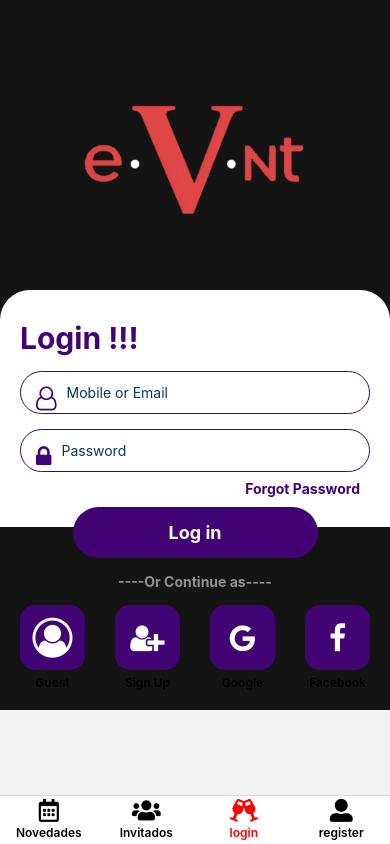
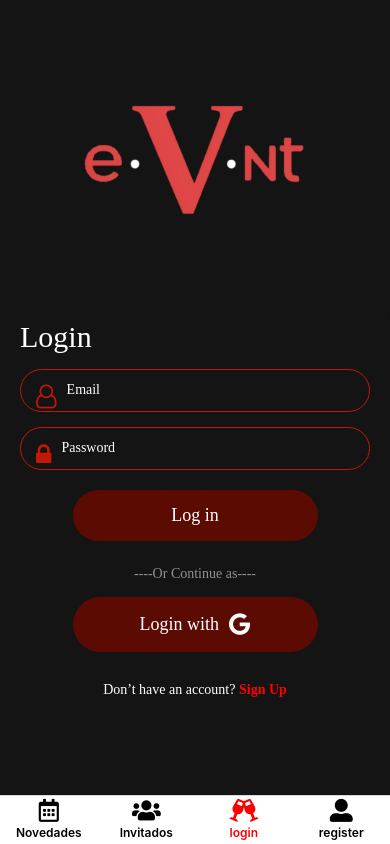
Before and after one commit to NicoArrio/Event-Mobile-App, a React Native app: screen /login in a window 390 px wide. Built offline with nearby package versions, Linux system fonts and the light colour scheme.

Commit message:
Finalizacion de UI de login y register, implementar navegacion

```diff
--- a/App.tsx
+++ b/App.tsx
@@ -27,6 +27,8 @@ function App(): React.JSX.Element {
   const TabNav = createBottomTabNavigator();
 
   return (
+
+    // B U T T O N   N A V I G A T I O N
     <NavigationContainer>
       <TabNav.Navigator
         screenOptions={{
--- a/src/views/Login/Login.jsx
+++ b/src/views/Login/Login.jsx
@@ -22,48 +22,55 @@ import AsyncStorage from '@react-native-async-storage/async-storage';
 import BigHeader from '../../components/Header/BigHeader';
 
 
-function Login ({props}) {
+function Login (props) {
+  const navigation=useNavigation();
   return (
-    <ScrollView
-    contentContainerStyle={{flexGrow: 1}}
-    keyboardShouldPersistTaps={'always'}>
-    <View style={{backgroundColor: '#141414'}}>
+    <View style={{backgroundColor: '#141414', flex:1}} >
       <BigHeader/>
       <View style={styles.loginContainer}>
-        <Text style={styles.text_header}>Login !!!</Text>
+        <Text style={styles.text_header}>Login</Text>
+
+        {/* I N P U T    D A T O S */}
         <View style={styles.action}>
-          <FontAwesome
-            name="user-o"
-            color="#420475"
-            style={styles.smallIcon}
+          <FontAwesome name="user-o" color="#C21807" style={styles.smallIcon}
           />
           <TextInput
-            placeholder="Mobile or Email"
+            placeholder="Email"
+            placeholderTextColor="#ffff"
             style={styles.textInput}
             onChange={e => setEmail(e.nativeEvent.text)}
           />
         </View>
+
         <View style={styles.action}>
-          <FontAwesome name="lock" color="#420475" style={styles.smallIcon} />
+          <FontAwesome name="lock" color="#C21807" style={styles.smallIcon} />
           <TextInput
             placeholder="Password"
+            placeholderTextColor="#ffff"
             style={styles.textInput}
             onChange={e => setPassword(e.nativeEvent.text)}
           />
         </View>
-        <View
+
+        {/* F O R G E T    P A S S W O R D */}
+        {/* <View
           style={{
             justifyContent: 'flex-end',
             alignItems: 'flex-end',
             marginTop: 8,
             marginRight: 10,
           }}>
-          <Text style={{color: '#420475', fontWeight: '700'}}>
+          <Text style={{color: '#C21807', fontWeight: '700'}}>
             Forgot Password
           </Text>
-        </View>
+        </View> */}
+
       </View>
+
+      {/* B U T T O N s*/}
       <View style={styles.button}>
+
+        {/* L O G I N */}
         <TouchableOpacity style={styles.inBut} onPress={() => handleSubmit()}>
           <View>
             <Text style={styles.textSign}>Log in</Text>
@@ -71,215 +78,105 @@ function Login ({props}) {
         </TouchableOpacity>
 
         <View style={{padding: 15}}>
-          <Text style={{fontSize: 14, fontWeight: 'bold', color: '#919191'}}>
+          <Text style={{fontSize: 14, fontFamily:'RobotoMono-Regular', color: '#919191'}}>
             ----Or Continue as----
           </Text>
         </View>
-        <View style={styles.bottomButton}>
-          <View
-            style={{
-              alignItems: 'center',
-              justifyContent: 'center',
-            }}>
-            <TouchableOpacity style={styles.inBut2}>
-              <FontAwesome
-                name="user-circle-o"
-                color="white"
-                style={styles.smallIcon2}
-              />
-            </TouchableOpacity>
-            <Text style={styles.bottomText}>Guest</Text>
-          </View>
-          <View
-            style={{
-              alignItems: 'center',
-              justifyContent: 'center',
-            }}>
-            <TouchableOpacity
-              style={styles.inBut2}
-              onPress={() => {
-                navigation.navigate('Register');
-              }}>
-              <FontAwesome
-                name="user-plus"
-                color="white"
-                style={[styles.smallIcon2, {fontSize: 30}]}
-              />
-            </TouchableOpacity>
-            <Text style={styles.bottomText}>Sign Up</Text>
-          </View>
-          <View
-            style={{
-              alignItems: 'center',
-              justifyContent: 'center',
-            }}>
-            <TouchableOpacity
-              style={styles.inBut2}
-              onPress={() => alert('Coming Soon')}>
-              <FontAwesome
+
+        {/* G O O G L E */}
+        <TouchableOpacity style={styles.inBut} onPress={() => alert('Coming Soon')}>
+
+          <View style={styles.googleContainer}>
+            <View style={styles.leftGoogleContainer}>
+              <Text style={styles.textSign}>Login with</Text>
+            </View>
+            <FontAwesome
                 name="google"
                 color="white"
-                style={[styles.smallIcon2, {fontSize: 30}]}
-              />
-            </TouchableOpacity>
-            <Text style={styles.bottomText}>Google</Text>
+                style={[styles.smallIcon2, {fontSize: 25}]}
+            />
           </View>
-          <View
-            style={{
-              alignItems: 'center',
-              justifyContent: 'center',
-            }}>
-            <TouchableOpacity
-              style={styles.inBut2}
-              onPress={() => alert('Coming Soon')}>
-              <FontAwesome
-                name="facebook-f"
-                color="white"
-                style={[styles.smallIcon2, {fontSize: 30}]}
-              />
-            </TouchableOpacity>
-            <Text style={styles.bottomText}>Facebook</Text>
-          </View>
-        </View>
+        </TouchableOpacity>
+
+        {/* R E G I S T E R */}
+        <Text style={styles.signUpText}>
+          Don’t have an account?
+          <Text
+            style={{fontWeight: 'bold', color:'red'}}
+            onPress={()=>navigation.navigate('Register')}
+          > Sign Up</Text>
+        </Text>
+
       </View>
     </View>
-  </ScrollView>
     );
 };
 
 const styles = StyleSheet.create({
-  container: {
-      flex: 1,
-      //alignItems: 'center',
-      //justifyContent: 'center',
-      padding:20,
-      backgroundColor: '#141414',
+
+  loginContainer: {
+    backgroundColor: '#141414',
+    borderTopLeftRadius: 30,
+    borderTopRightRadius: 30,
+    paddingHorizontal: 20,
+    paddingVertical: 30,
   },
-  LoginLegend:{
-      fontSize:23,
-      fontFamily:'RobotoMono-Medium',
-      color:'#ffff',
-      marginBottom:'auto'
-  },
-  signUpText: {
-      color: '#fff',
-      marginTop: 20,
-      fontFamily: 'RobotoMono-Regular',
-  },
-  //copy
-  textSign: {
-    fontSize: 18,
-    fontWeight: 'bold',
-    color: 'white',
-  },
-  smallIcon: {
-    marginRight: 10,
-    fontSize: 24,
-  },
-  logoContainer: {
-    justifyContent: 'center',
-    alignItems: 'center',
-  },
-  logo: {
-    height: 260,
-    width: 260,
-    marginTop: 30,
-  },
-  text_footer: {
-    color: '#05375a',
-    fontSize: 18,
+  text_header: {
+    color: '#ffff',
+    fontSize: 30,
+    fontFamily: 'RobotoMono-Medium',
   },
   action: {
     flexDirection: 'row',
     paddingTop: 14,
     paddingBottom: 3,
     marginTop: 15,
-
     paddingHorizontal: 15,
-
     borderWidth: 1,
-    borderColor: '#420475',
+    borderColor: '#C21807',
     borderRadius: 50,
+  },
+  smallIcon: {
+    marginRight: 10,
+    fontSize: 24,
   },
   textInput: {
     flex: 1,
     marginTop: -12,
-
-    color: '#05375a',
-  },
-  loginContainer: {
-    backgroundColor: '#fff',
-    borderTopLeftRadius: 30,
-    borderTopRightRadius: 30,
-    paddingHorizontal: 20,
-    paddingVertical: 30,
-  },
-  header: {
-    justifyContent: 'flex-end',
-    paddingHorizontal: 20,
-  },
-  text_header: {
-    color: '#420475',
-    fontWeight: 'bold',
-    fontSize: 30,
+    fontFamily:'RobotoMono-Regular'
   },
   button: {
     alignItems: 'center',
-    marginTop: -20,
-    alignItems: 'center',
     textAlign: 'center',
     margin: 20,
+    marginTop: -10,
   },
   inBut: {
     width: '70%',
-    backgroundColor: '#420475',
+    backgroundColor: '#5C0B03',
     alignItems: 'center',
     paddingHorizontal: 15,
     paddingVertical: 15,
     borderRadius: 50,
+    marginBottom: 10,
   },
-  inBut2: {
-    backgroundColor: '#420475',
-    height: 65,
-    width: 65,
-    borderRadius: 15,
+  textSign: {
+    fontSize: 18,
+    color: 'white',
+    fontFamily:'RobotoMono-Medium'
+  },
+  googleContainer:{
+    flexDirection:'row',
+    alignItems:'center',
     justifyContent: 'center',
-    alignItems: 'center',
   },
-  bottomButton: {
-    width: '100%',
-    flexDirection: 'row',
-    justifyContent: 'space-between',
+  leftGoogleContainer:{
+    marginRight: 10,
   },
-  smallIcon2: {
-    fontSize: 40,
-    // marginRight: 10,
-  },
-  bottomText: {
-    color: 'black',
-    fontSize: 12,
-    fontWeight: '600',
-    marginTop: 5,
-  },
-  radioButton_div: {
-    display: 'flex',
-    flexDirection: 'row',
-    justifyContent: 'space-between',
-    alignItems: 'center',
-  },
-  radioButton_inner_div: {
-    display: 'flex',
-    flexDirection: 'row',
-    justifyContent: 'center',
-    alignItems: 'center',
-  },
-  radioButton_title: {
-    fontSize: 20,
-    color: '#420475',
-  },
-  radioButton_text: {
-    fontSize: 16,
-    color: 'black',
+  signUpText: {
+    color: '#fff',
+    marginTop: 20,
+    fontFamily: 'RobotoMono-Regular',
   },
   });
 
--- a/src/views/Register/Register.jsx
+++ b/src/views/Register/Register.jsx
@@ -1,28 +1,82 @@
-import React from "react";
-import { StyleSheet, View, Text, TextInput, TouchableOpacity, Image, Button } from 'react-native';
-
-import { NavigationContainer, useNavigation } from '@react-navigation/native';
-import { createNativeStackNavigator } from '@react-navigation/native-stack';
-import { RootStackParamList } from "../../types";
-import { StackNavigationProp } from "@react-navigation/stack";
+import React from 'react';
+const {
+  View,
+  Text,
+  Image,
+  TextInput,
+  TouchableOpacity,
+  ScrollView,
+  Alert,
+  StyleSheet
+} = require('react-native');
+import { useNavigation } from '@react-navigation/native';
+import { Button } from 'react-native-elements';
+import { RootStackParamList } from '../../types';
+import FontAwesome from 'react-native-vector-icons/FontAwesome';
+import Feather from 'react-native-vector-icons/Feather';
+import {useEffect, useState} from 'react';
+import {log} from 'react-native-reanimated';
+//import axios from 'axios';
+import AsyncStorage from '@react-native-async-storage/async-storage';
 
 import BigHeader from '../../components/Header/BigHeader';
 
 
-function Register () {
+function Register (props) {
+    const navigation=useNavigation();
     return (
-        <View style={styles.container}>
-            <BigHeader/>
+        <View style={{backgroundColor: '#141414', flex:1}} >
+      <BigHeader/>
+      <View style={styles.loginContainer}>
+        <Text style={styles.text_header}>Register </Text>
 
-            <Text style={styles.LoginLegend}>Register</Text>
+        {/* I N P U T    D A T O S */}
+        <View style={styles.action}>
+          <FontAwesome name="user-o" color="#C21807" style={styles.smallIcon}
+          />
+          <TextInput
+            placeholder="Email"
+            placeholderTextColor="#ffff"
+            style={styles.textInput}
+            onChange={e => setEmail(e.nativeEvent.text)}
+          />
+        </View>
 
-            <Button
-                title='login'
-                // onPress={() => navigation.navigate('Login')}
-            />
+        <View style={styles.action}>
+          <FontAwesome name="lock" color="#C21807" style={styles.smallIcon} />
+          <TextInput
+            placeholder="Password"
+            placeholderTextColor="#ffff"
+            style={styles.textInput}
+            onChange={e => setPassword(e.nativeEvent.text)}
+          />
+        </View>
 
+      </View>
 
-        </View>
+      {/* B U T T O N s*/}
+      <View style={styles.button}>
+
+        {/* L O G I N */}
+        <TouchableOpacity style={styles.inBut} onPress={() => handleSubmit()}>
+          <View>
+            <Text
+            style={styles.textSign}
+            onPress={()=>navigation.navigate('Login')}
+            >Register</Text>
+          </View>
+        </TouchableOpacity>
+
+        <Text style={styles.signUpText}>
+          Already have an account
+          <Text
+            style={{fontWeight: 'bold', color:'red'}}
+            onPress={()=>navigation.navigate('Login')}
+            > Login</Text>
+        </Text>
+
+      </View>
+    </View>
     );
 }
 
@@ -39,7 +93,71 @@ const styles = StyleSheet.create({
         color:'#ffff',
         marginBottom:'auto'
     },
-
+    //new
+    loginContainer: {
+        backgroundColor: '#141414',
+        borderTopLeftRadius: 30,
+        borderTopRightRadius: 30,
+        paddingHorizontal: 20,
+        paddingVertical: 30,
+    },
+    text_header: {
+        color: '#ffff',
+        fontSize: 30,
+        fontFamily: 'RobotoMono-Medium',
+    },
+    action: {
+        flexDirection: 'row',
+        paddingTop: 14,
+        paddingBottom: 3,
+        marginTop: 15,
+        paddingHorizontal: 15,
+        borderWidth: 1,
+        borderColor: '#C21807',
+        borderRadius: 50,
+    },
+    smallIcon: {
+        marginRight: 10,
+        fontSize: 24,
+    },
+    textInput: {
+        flex: 1,
+        marginTop: -12,
+        fontFamily:'RobotoMono-Regular'
+    },
+    button: {
+        alignItems: 'center',
+        textAlign: 'center',
+        margin: 20,
+        marginTop: -10,
+    },
+    inBut: {
+        width: '70%',
+        backgroundColor: '#5C0B03',
+        alignItems: 'center',
+        paddingHorizontal: 15,
+        paddingVertical: 15,
+        borderRadius: 50,
+        marginBottom: 10,
+    },
+    textSign: {
+        fontSize: 18,
+        color: 'white',
+        fontFamily:'RobotoMono-Medium'
+    },
+    googleContainer:{
+        flexDirection:'row',
+        alignItems:'center',
+        justifyContent: 'center',
+    },
+    leftGoogleContainer:{
+        marginRight: 10,
+    },
+    signUpText: {
+        color: '#fff',
+        marginTop: 20,
+        fontFamily: 'RobotoMono-Regular',
+    },
 });
 
 export default Register;
```
